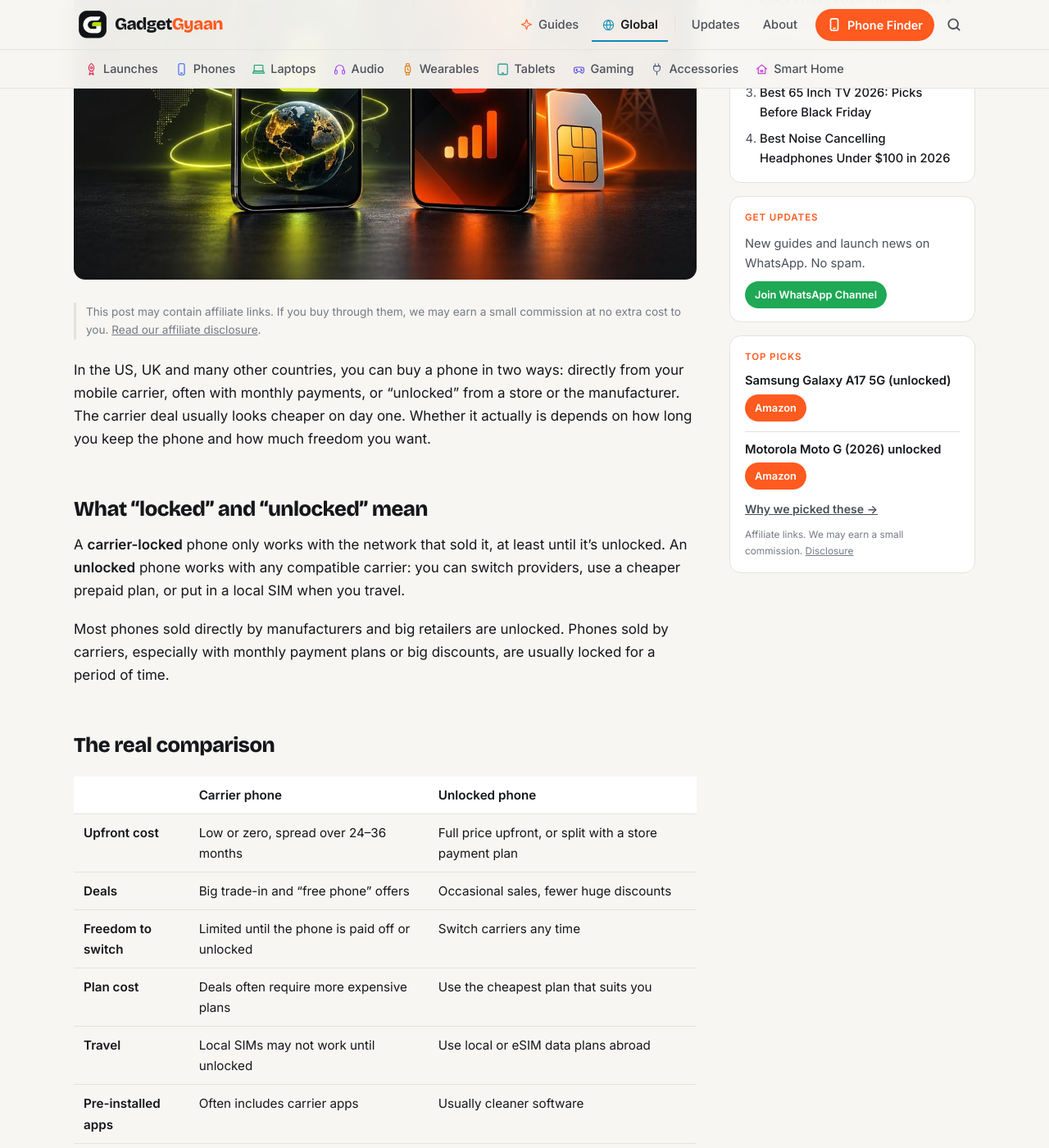
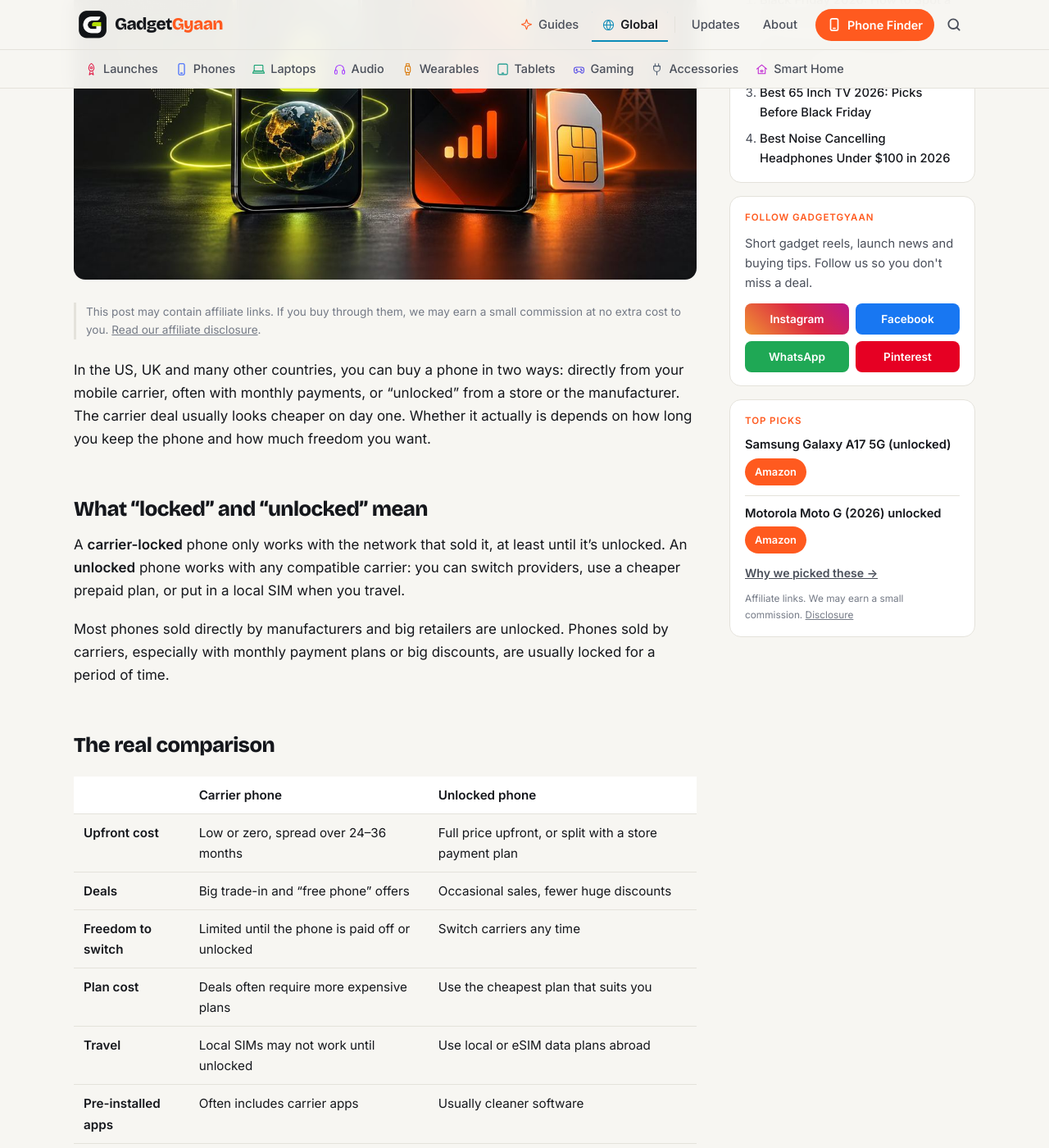
Before and after one commit to kiteksood167/kiteksood167.github.io, a Jekyll site: the page built from _posts/2026-10-20-unlocked-vs-carrier-phones.md, in a window 1280 px wide and 1400 px high, scrolled down 651 px. Shown: the whole window at 82% size. Built offline with Jekyll 4.4.1, drawn with Linux system fonts in a browser that asks for light colours; comment, search, counter and statistics services are not loaded.

Commit message:
Sidebar: Follow GadgetGyaan card (Instagram, Facebook, WhatsApp, Pinterest)
Co-Authored-By: Claude Opus 5.5 <noreply@anthropic.com>
Claude-Session: https://claude.ai/code/session_019q2TsaYyUfQwBS5iqKAhGu

```diff
--- a/_includes/sidebar.html
+++ b/_includes/sidebar.html
@@ -32,10 +32,15 @@
     </ol>
   </section>
 
-  <section class="sb-card sb-wa">
-    <p class="sb-label">Get updates</p>
-    <span>New guides and launch news on WhatsApp. No spam.</span>
-    <a class="btn btn-sm sb-wa-btn" href="{{ site.whatsapp_channel_url }}" target="_blank" rel="noopener">Join WhatsApp Channel</a>
+  <section class="sb-card sb-follow">
+    <p class="sb-label">Follow GadgetGyaan</p>
+    <span>Short gadget reels, launch news and buying tips. Follow us so you don't miss a deal.</span>
+    <div class="sb-follow-btns">
+      <a class="sb-fb-btn sb-ig" href="{{ site.instagram_url }}" target="_blank" rel="noopener">Instagram</a>
+      <a class="sb-fb-btn sb-fbk" href="{{ site.facebook_url }}" target="_blank" rel="noopener">Facebook</a>
+      <a class="sb-fb-btn sb-wap" href="{{ site.whatsapp_channel_url }}" target="_blank" rel="noopener">WhatsApp</a>
+      <a class="sb-fb-btn sb-pin" href="{{ site.pinterest_url }}" target="_blank" rel="noopener">Pinterest</a>
+    </div>
   </section>
   </div>
   <div class="sb-sticky">
--- a/assets/css/style.css
+++ b/assets/css/style.css
@@ -602,6 +602,14 @@ html.qs-open { overflow: hidden; }
 .sb-list a:hover { color: var(--accent); }
 .sb-wa span { display: block; margin-bottom: 10px; }
 .btn.sb-wa-btn { background: #1fa855; }
+.sb-follow span { display: block; margin-bottom: 12px; }
+.sb-follow-btns { display: grid; grid-template-columns: 1fr 1fr; gap: 8px; }
+.post-sidebar a.sb-fb-btn { display: block; text-align: center; padding: 8px 6px; border-radius: 8px; font-size: .85rem; font-weight: 700; color: #fff; text-decoration: none; }
+.sb-fb-btn:hover { filter: brightness(1.08); }
+.sb-ig { background: linear-gradient(45deg, #f09433, #dc2743 55%, #bc1888); }
+.sb-fbk { background: #1877f2; }
+.sb-wap { background: #1fa855; }
+.sb-pin { background: #e60023; }
 
 /* Homepage v2: budget price tags + shelves */
 .hero-v2 { padding-top: 48px; }
```
